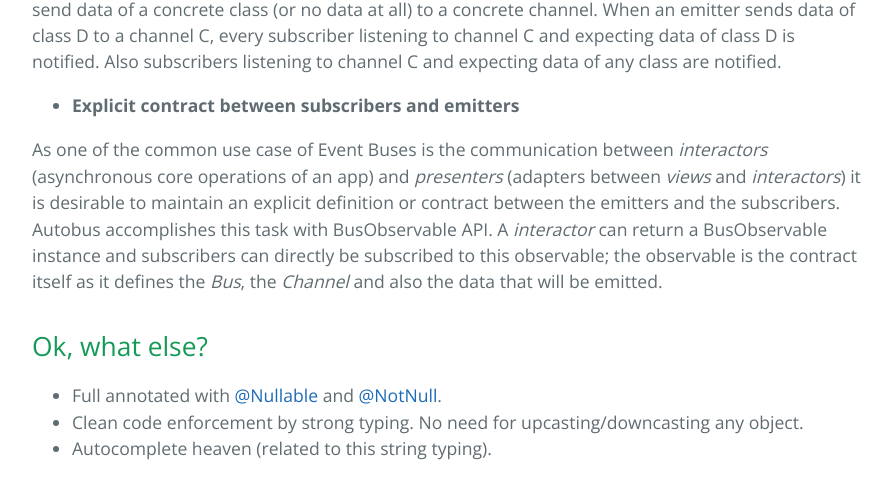
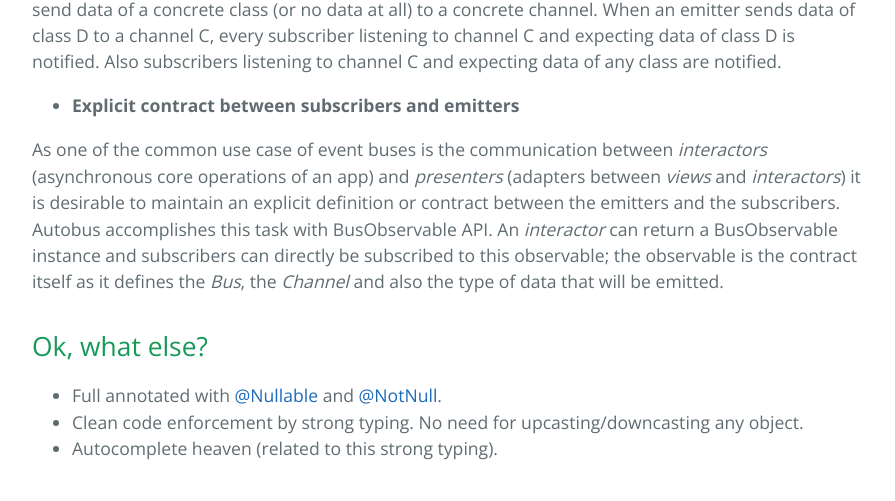
Before and after one commit to bq/autobus, a plain HTML site: page index.html in a window 1280 px wide. Shown: the part 891-1392 px from the top of the page, without its empty margins (192-1087 px from the left). Drawn offline with nearby package versions, Linux system fonts and the light colour scheme.

Commit message:
Fixed some documentation typos

```diff
--- a/index.html
+++ b/index.html
@@ -46,7 +46,7 @@ listening to channel C and expecting data of any class are notified.</p>
 <li><strong>Explicit contract between subscribers and emitters</strong></li>
 </ul>
 
-<p>As one of the common use case of Event Buses is the communication between <em>interactors</em> (asynchronous core operations of an app) and <em>presenters</em> (adapters between <em>views</em> and <em>interactors</em>) it is desirable to maintain an explicit definition or contract between the emitters and the subscribers. Autobus accomplishes this task with BusObservable API. A <em>interactor</em> can return a BusObservable instance and subscribers can directly be subscribed to this observable; the observable is the contract itself as it defines the <em>Bus</em>, the <em>Channel</em> and also the data that will be emitted. </p>
+<p>As one of the common use case of event buses is the communication between <em>interactors</em> (asynchronous core operations of an app) and <em>presenters</em> (adapters between <em>views</em> and <em>interactors</em>) it is desirable to maintain an explicit definition or contract between the emitters and the subscribers. Autobus accomplishes this task with BusObservable API. An <em>interactor</em> can return a BusObservable instance and subscribers can directly be subscribed to this observable; the observable is the contract itself as it defines the <em>Bus</em>, the <em>Channel</em> and also the type of data that will be emitted. </p>
 
 <h2>
 <a id="ok-what-else" class="anchor" href="#ok-what-else" aria-hidden="true"><span class="octicon octicon-link"></span></a>Ok, what else?</h2>
@@ -54,7 +54,7 @@ listening to channel C and expecting data of any class are notified.</p>
 <ul>
 <li>Full annotated with <a href="https://github.com/Nullable" class="user-mention">@Nullable</a> and <a href="https://github.com/NotNull" class="user-mention">@NotNull</a>.</li>
 <li>Clean code enforcement by strong typing. No need for upcasting/downcasting any object.</li>
-<li>Autocomplete heaven (related to this string typing).</li>
+<li>Autocomplete heaven (related to this strong typing).</li>
 </ul>
 
 <h2>
```
